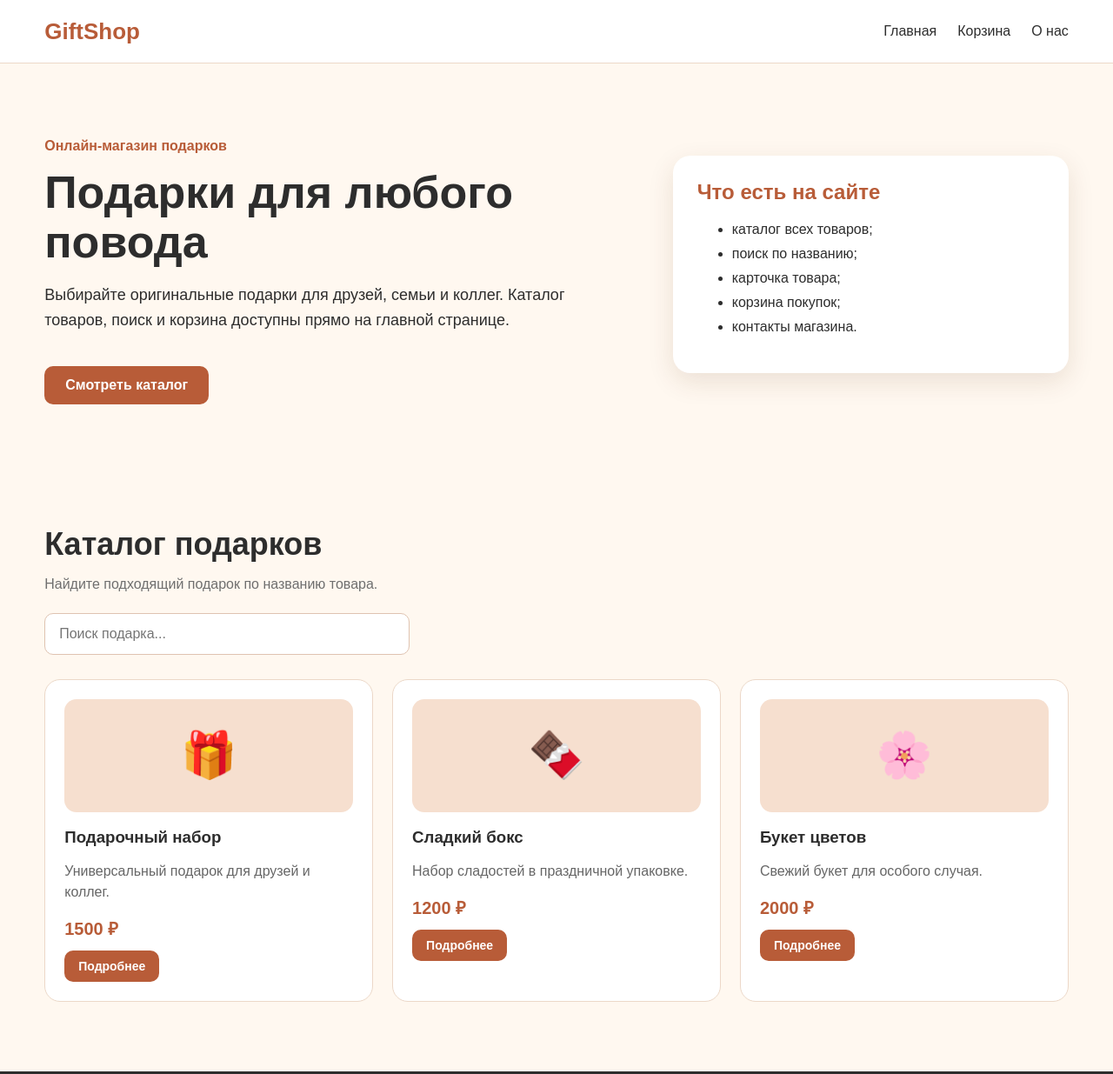
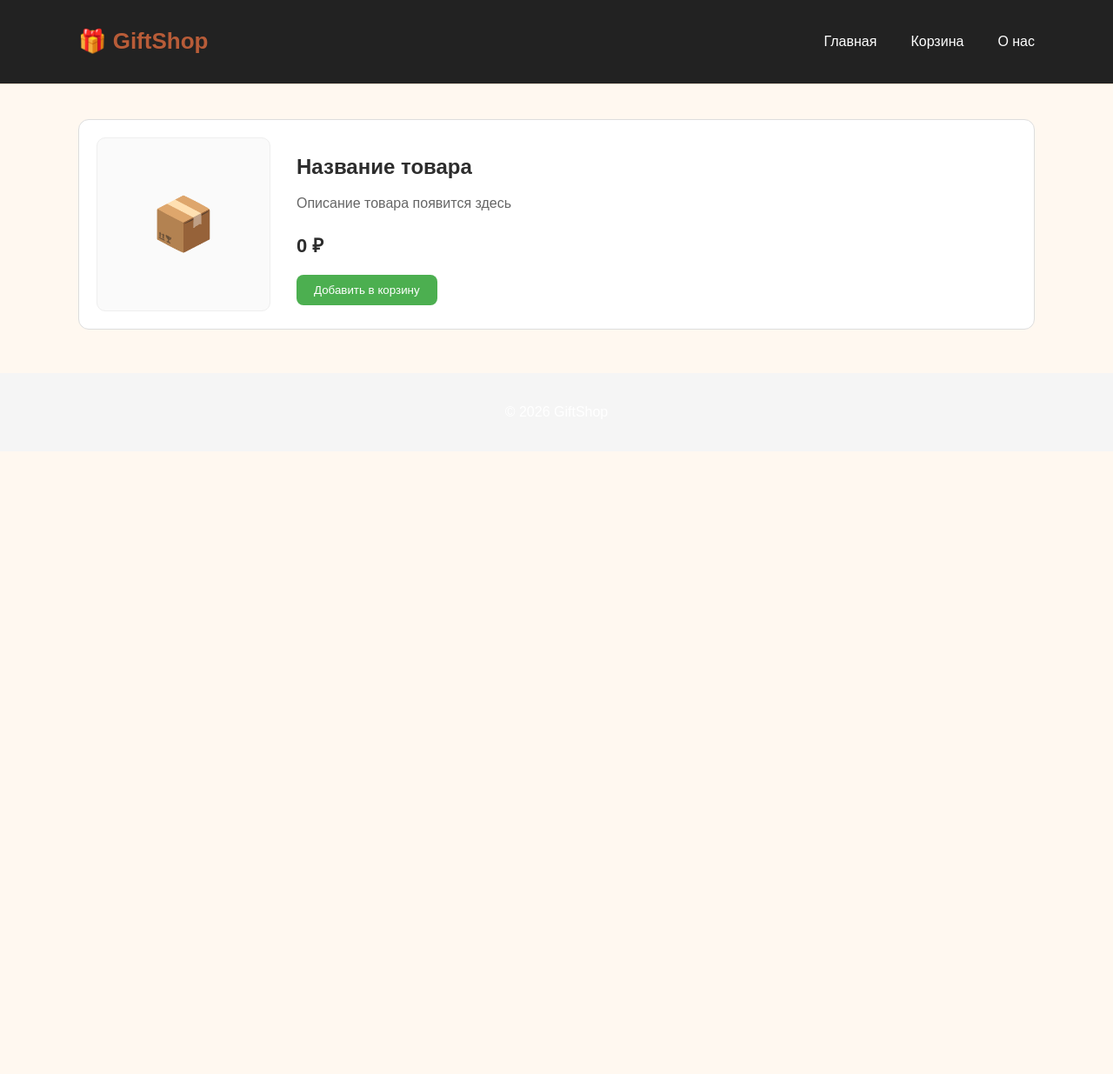
Before and after one commit to NonLinearSpiralKnight/gift-shop, a plain HTML site: page frontend/product.html in a window 1280 px wide. Shown: the top 1235 px of the page at 87% size. After the commit the page ends 800 px from the top, so only its background shows below. Drawn offline with Linux system fonts and the light colour scheme.

Commit message:
update product and cart UI

```diff
--- a/frontend/css/cart.css
+++ b/frontend/css/cart.css
@@ -0,0 +1,146 @@
+/* ===== ОБЩИЙ КОНТЕЙНЕР ===== */
+.container {
+    width: 90%;
+    max-width: 1100px;
+    margin: 0 auto;
+}
+
+/* ===== ЗАГОЛОВОК ===== */
+.page-title {
+    margin: 20px 0;
+    font-size: 28px;
+}
+
+/* ===== СПИСОК ТОВАРОВ ===== */
+.cart-items {
+    display: flex;
+    flex-direction: column;
+    gap: 15px;
+}
+
+/* ===== ОДИН ТОВАР В КОРЗИНЕ ===== */
+.cart-item {
+    display: flex;
+    justify-content: space-between;
+    align-items: center;
+
+    padding: 15px;
+    border: 1px solid #ddd;
+    border-radius: 10px;
+    background: #fff;
+}
+
+/* название товара */
+.cart-item h3 {
+    margin: 0;
+    font-size: 18px;
+}
+
+/* цена */
+.cart-item p {
+    margin: 0;
+    color: #555;
+}
+
+/* кнопка удаления */
+.cart-item button {
+    padding: 8px 12px;
+    border: none;
+    background: #ff4d4d;
+    color: white;
+    border-radius: 6px;
+    cursor: pointer;
+}
+
+.cart-item button:hover {
+    background: #e60000;
+}
+
+/* ===== ИТОГО ===== */
+.cart-summary {
+    margin-top: 30px;
+    padding: 20px;
+    border-top: 2px solid #eee;
+
+    display: flex;
+    justify-content: space-between;
+    align-items: center;
+}
+
+/* сумма */
+.cart-total {
+    font-size: 22px;
+    font-weight: bold;
+}
+
+/* кнопка оформления */
+.checkout-btn {
+    padding: 10px 20px;
+    background: #4CAF50;
+    color: white;
+    border: none;
+    border-radius: 8px;
+    cursor: pointer;
+}
+
+.checkout-btn:hover {
+    background: #45a049;
+}
+
+/* ===== HEADER ===== */
+.header {
+    background: #222;
+    color: white;
+    padding: 15px 0;
+}
+
+.header .container {
+    display: flex;
+    justify-content: space-between;
+    align-items: center;
+}
+
+/* навигация */
+.nav a {
+    color: white;
+    margin-left: 15px;
+    text-decoration: none;
+}
+
+.nav a.active {
+    font-weight: bold;
+    text-decoration: underline;
+}
+
+/* ===== FOOTER ===== */
+.footer {
+    margin-top: 50px;
+    padding: 20px;
+    text-align: center;
+    background: #f5f5f5;
+}
+
+.checkout-form {
+    margin: 20px 0;
+    display: flex;
+    flex-direction: column;
+    gap: 8px;
+}
+
+.checkout-form label {
+    font-weight: 700;
+}
+
+.checkout-form input {
+    width: 100%;
+    max-width: 360px;
+    padding: 12px 14px;
+    border: 1px solid #dfc3b1;
+    border-radius: 8px;
+    font-size: 16px;
+}
+
+.checkout-form input:focus {
+    outline: none;
+    border-color: #b85c38;
+}
--- a/frontend/css/product.css
+++ b/frontend/css/product.css
@@ -0,0 +1,110 @@
+/* ===== КОНТЕЙНЕР ===== */
+.container {
+    width: 90%;
+    max-width: 1100px;
+    margin: 0 auto;
+}
+
+/* ===== КАРТОЧКА ТОВАРА ===== */
+.product-card {
+    display: flex;
+    gap: 30px;
+
+    margin-top: 40px;
+    padding: 20px;
+
+    border: 1px solid #ddd;
+    border-radius: 12px;
+
+    background: #fff;
+}
+
+/* ===== ИЗОБРАЖЕНИЕ ===== */
+.product-image {
+    width: 200px;
+    height: 200px;
+
+    display: flex;
+    justify-content: center;
+    align-items: center;
+
+    font-size: 60px;
+
+    border: 1px solid #eee;
+    border-radius: 10px;
+
+    background: #fafafa;
+}
+
+/* ===== ИНФОРМАЦИЯ ===== */
+.product-info {
+    flex: 1;
+}
+
+/* название */
+.product-info h2 {
+    margin-bottom: 10px;
+    font-size: 24px;
+}
+
+/* описание */
+.description {
+    color: #555;
+    margin-bottom: 20px;
+}
+
+/* цена */
+.price {
+    font-size: 22px;
+    font-weight: bold;
+    margin-bottom: 20px;
+}
+
+/* кнопка */
+.add-btn {
+    padding: 10px 20px;
+
+    background: #4CAF50;
+    color: white;
+
+    border: none;
+    border-radius: 8px;
+
+    cursor: pointer;
+}
+
+.add-btn:hover {
+    background: #45a049;
+}
+
+/* ===== HEADER ===== */
+.header {
+    background: #222;
+    color: white;
+    padding: 15px 0;
+}
+
+.header .container {
+    display: flex;
+    justify-content: space-between;
+    align-items: center;
+}
+
+/* навигация */
+.nav a {
+    color: white;
+    margin-left: 15px;
+    text-decoration: none;
+}
+
+.nav a:hover {
+    text-decoration: underline;
+}
+
+/* ===== FOOTER ===== */
+.footer {
+    margin-top: 50px;
+    padding: 20px;
+    text-align: center;
+    background: #f5f5f5;
+}
--- a/frontend/product.html
+++ b/frontend/product.html
@@ -2,19 +2,18 @@
 <html lang="ru">
 
 <head>
-    <meta charset="UTF-8" />
-    <meta name="viewport" content="width=device-width, initial-scale=1.0" />
+    <meta charset="UTF-8">
+    <title>Товар | GiftShop</title>
 
-    <title>GiftShop — онлайн-магазин подарков</title>
-
-    <link rel="stylesheet" href="css/style.css" />
-    <link rel="stylesheet" href="css/adaptive.css" />
+    <link rel="stylesheet" href="css/style.css">
+    <link rel="stylesheet" href="css/product.css">
 </head>
 
 <body>
+
     <header class="header">
-        <div class="container header__inner">
-            <a href="index.html" class="logo">GiftShop</a>
+        <div class="container">
+            <h1 class="logo">🎁 GiftShop</h1>
 
             <nav class="nav">
                 <a href="index.html">Главная</a>
@@ -24,82 +23,43 @@
         </div>
     </header>
 
-    <main>
-        <section class="hero">
-            <div class="container hero__inner">
-                <div>
-                    <p class="hero__label">Онлайн-магазин подарков</p>
-                    <h1>Подарки для любого повода</h1>
-                    <p class="hero__text">
-                        Выбирайте оригинальные подарки для друзей, семьи и коллег.
-                        Каталог товаров, поиск и корзина доступны прямо на главной странице.
-                    </p>
-                    <a href="#catalog" class="button">Смотреть каталог</a>
+    <main class="container">
+
+        <div id="productDetails" class="product-card">
+
+            <!-- ДАННЫЕ ПОДГРУЖАЮТСЯ ЧЕРЕЗ JS -->
+
+            <div class="product-image">
+                📦
+            </div>
+
+            <div class="product-info">
+                <h2>Название товара</h2>
+
+                <p class="description">
+                    Описание товара появится здесь
+                </p>
+
+                <div class="price">
+                    0 ₽
                 </div>
 
-                <div class="hero__info">
-                    <h2>Что есть на сайте</h2>
-                    <ul>
-                        <li>каталог всех товаров;</li>
-                        <li>поиск по названию;</li>
-                        <li>карточка товара;</li>
-                        <li>корзина покупок;</li>
-                        <li>контакты магазина.</li>
-                    </ul>
-                </div>
+                <button class="add-btn">
+                    Добавить в корзину
+                </button>
             </div>
-        </section>
 
-        <section class="catalog-section" id="catalog">
-            <div class="container">
-                <div class="section-head">
-                    <h2>Каталог подарков</h2>
-                    <p>Найдите подходящий подарок по названию товара.</p>
-                </div>
+        </div>
 
-                <div class="search-box">
-                    <input type="text" id="searchInput" placeholder="Поиск подарка..." />
-                </div>
-
-                <div class="catalog-grid" id="productsList">
-                    <article class="product-card">
-                        <div class="product-card__image">🎁</div>
-                        <h3>Подарочный набор</h3>
-                        <p>Универсальный подарок для друзей и коллег.</p>
-                        <span class="product-card__price">1500 ₽</span>
-                        <a href="product.html" class="button button--small">Подробнее</a>
-                    </article>
-
-                    <article class="product-card">
-                        <div class="product-card__image">🍫</div>
-                        <h3>Сладкий бокс</h3>
-                        <p>Набор сладостей в праздничной упаковке.</p>
-                        <span class="product-card__price">1200 ₽</span>
-                        <a href="product.html" class="button button--small">Подробнее</a>
-                    </article>
-
-                    <article class="product-card">
-                        <div class="product-card__image">🌸</div>
-                        <h3>Букет цветов</h3>
-                        <p>Свежий букет для особого случая.</p>
-                        <span class="product-card__price">2000 ₽</span>
-                        <a href="product.html" class="button button--small">Подробнее</a>
-                    </article>
-                </div>
-            </div>
-        </section>
     </main>
 
     <footer class="footer">
-        <div class="container footer__inner">
-            <p>© 2026 GiftShop</p>
-            <p>Проектный практикум</p>
-        </div>
+        <p>© 2026 GiftShop</p>
     </footer>
 
     <script src="js/api.js"></script>
     <script src="js/cart.js"></script>
-    <script src="js/main.js"></script>
+    <script type="module" src="js/product.js"></script>
 
 </body>
 
```
Also changed, not shown: frontend/cart.html (+57 -0 lines).
